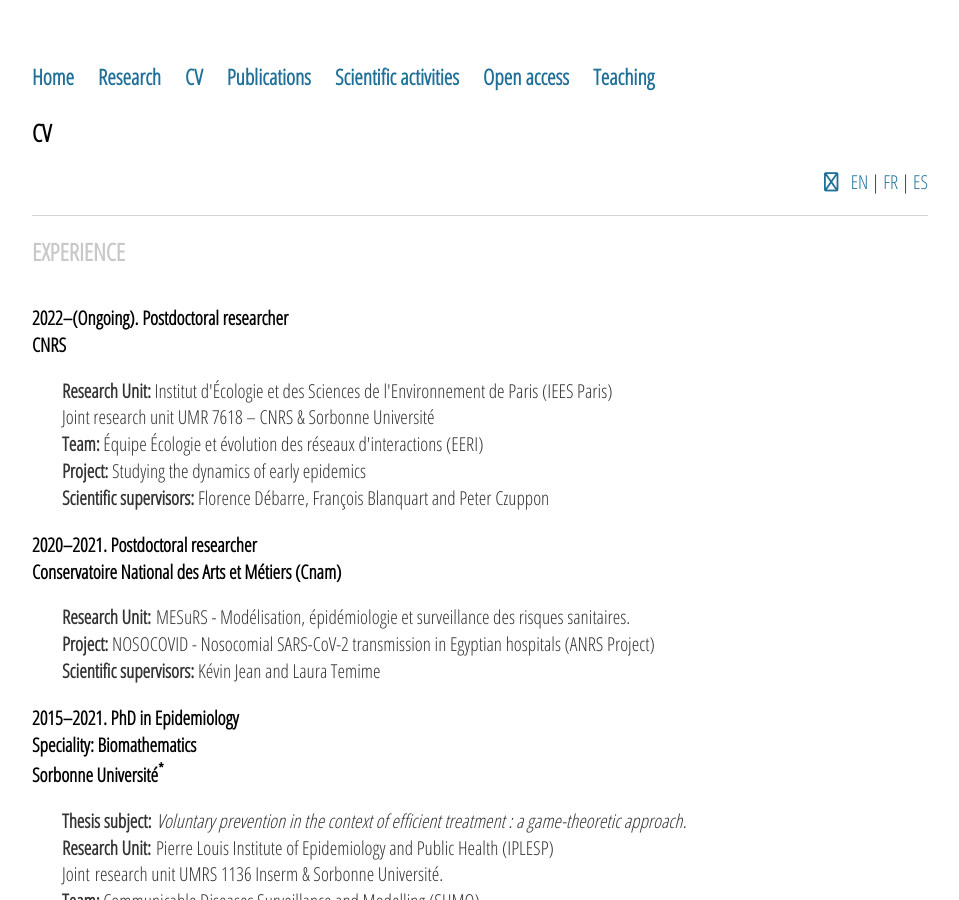
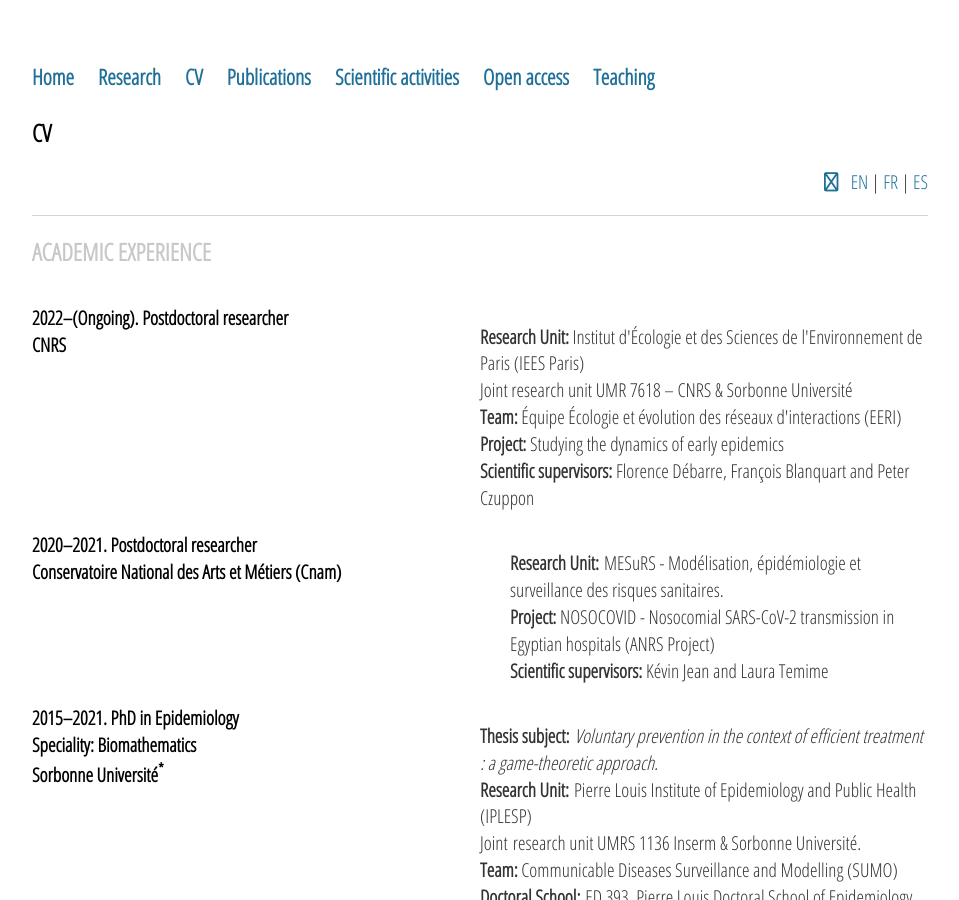
Before and after one commit to sjijon/sjijon.github.io, a Jekyll site: the page built from cv.html, in a window 1280 px wide and 900 px high. Shown: the whole window, without its empty margins (160-1119 px from the left). Built offline with Jekyll 4.4.1, drawn with Linux system fonts in a browser that asks for light colours; nearby versions of some CDN libraries.

Commit message:
Set columns

```diff
--- a/cv.html
+++ b/cv.html
@@ -13,11 +13,16 @@ title: CV
 	</p>
 
 	<p style="border-bottom: 1px solid #d5d5d5;"></p>
-	<h5>EXPERIENCE</h5>
+	<h5>ACADEMIC EXPERIENCE</h5>
 
+	<div class="row">
+		<div class="column">
 			<h4>2022&ndash;(Ongoing). Postdoctoral researcher</h4>
 			<h4>CNRS</h4>
-	<p style="padding-left:30px;">
+		</div>
+
+		<div class="column">
+			<p>
 			<strong>Research Unit:</strong> Institut d'Écologie et des Sciences de l'Environnement de Paris (IEES Paris)
 			<br>
 			Joint research unit UMR 7618 – CNRS &  Sorbonne Université
@@ -28,9 +33,14 @@ title: CV
 			<br>
 			<strong>Scientific supervisors:</strong> Florence Débarre, François Blanquart and Peter Czuppon
 			</p>
-
+		</div>
+	</div>
+	<div class="row">
+		<div class="column">
 			<h4>2020&ndash;2021. Postdoctoral researcher</h4>
 			<h4>Conservatoire National des Arts et Métiers (Cnam)</h4>
+		</div>
+		<div class="column">
 			<p style="padding-left:30px;">
 			<strong>Research Unit:</strong> MESuRS - Modélisation, épidémiologie et surveillance des risques sanitaires.
 			<br>
@@ -38,12 +48,18 @@ title: CV
 			<br>
 			<strong>Scientific supervisors:</strong> Kévin Jean and Laura Temime
 			</p>
+		</div>
+	</div>
 
+	<div class="row">
+		<div class="column">
 			<h4>2015&ndash;2021. PhD in Epidemiology
 			<br>
 			Speciality: Biomathematics</h4>
 		<h4>Sorbonne Université<sup>*</sup></h4>
-	<p style="padding-left:30px;">
+		</div>
+		<div class="column">
+			<p>
 			<strong>Thesis subject:</strong> <em>Voluntary prevention in the context of efficient treatment : a game-theoretic approach.</em>
 			<br>
 			<strong>Research Unit:</strong> Pierre Louis Institute of Epidemiology and Public Health (IPLESP)
@@ -59,19 +75,27 @@ title: CV
 			<strong>Defense jury:</strong> Chris Bauch (referee), Raffaele Vardavas (referee), Alberto D'Onofrio,
 			Judith Mueller, Sylvain Sorin.
 			</p>
+		</div>
+	</div>
 
+	<div class="row">
+		<div class="column">
 			<h4>2019&ndash;2020. Teaching and research associate
 			<br>
 			'Attaché Temporaire d'Enseignement et de Recherche' (ATER)
 			</h4>
 			<h4>Sorbonne Université</h4>
-	<p style="padding-left:30px;">
+		</div>
+		<div class="column">
+			<p>
 			<strong>Teaching:</strong> Biology Faculty (UFR 927)
 			<br>
 			<strong>Research:</strong> Laboratory of Computational and Quantitative Biology (LCQB – UMR 7238 CNRS & Sorbonne Université)
 			<br>
 			<strong>Team:</strong> Mathematical modeling in biology
 			</p>
+		</div>
+	</div>
 
 	<p style="border-bottom: 1px solid #d5d5d5;"></p>
 	<h5>EDUCATION</h5>
```
Lines whose indentation alone changed are shown as unchanged.
